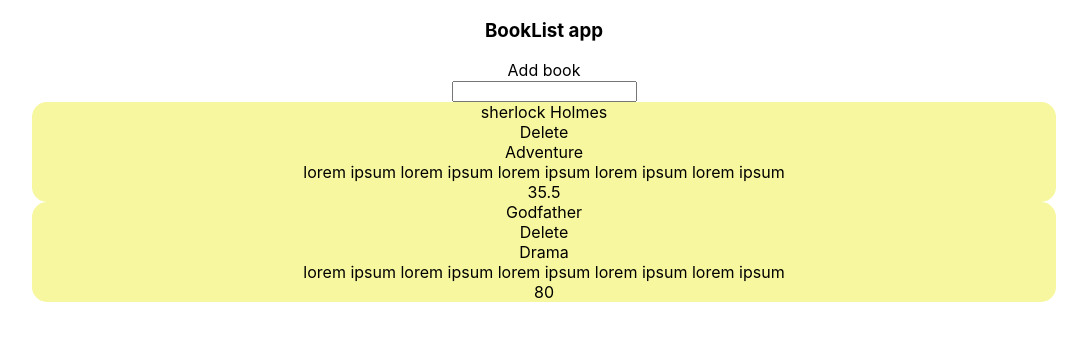
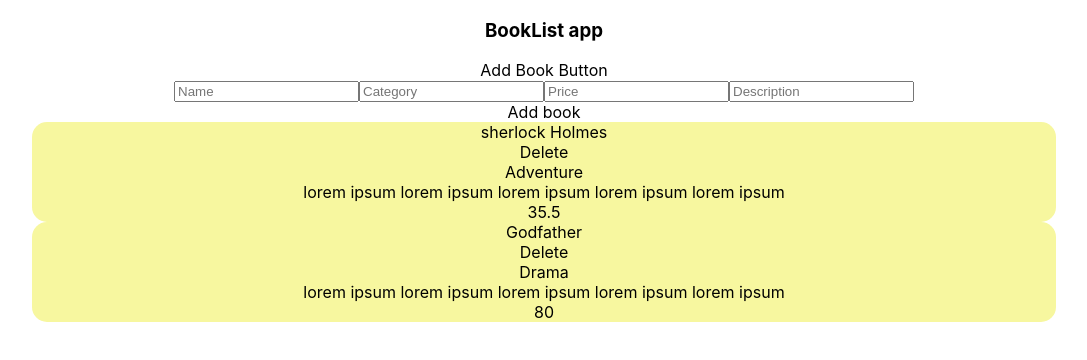
Before and after one commit to Meghanath91/booklist, a React (Create React App) app: page / in a window 1280 px wide. Shown: the top 360 px of the page, without its empty margins (96-1183 px from the left). Built offline with nearby package versions, Linux system fonts and the light colour scheme.

Commit message:
add all inputs

```diff
--- a/src/App.js
+++ b/src/App.js
@@ -7,7 +7,6 @@ function App() {
   return (
     <div className="App">
       <BookList />
-
     </div>
   );
 }
--- a/src/app/components/AddBook.js
+++ b/src/app/components/AddBook.js
@@ -2,29 +2,58 @@ import React, { useState } from 'react'
 import { useDispatch } from 'react-redux'
 import { v1 as uuid } from 'uuid'
 import { addBook } from '../redux/actions'
+import Form from './Form'
 
 export default function AddBook() {
   const dispatch = useDispatch()
-  const [name, setName] = useState('');
+
+  const [name, setName] = useState("");
+  const [category, setCategory] = useState("");
+  const [price, setPrice] = useState("");
+  const [description, setDescription] = useState("");
+
   const handleName = (e) => {
     const bookName = e.target.value;
     setName(bookName);
-  }
+  };
+  const handleCategory = (e) => {
+    const bookCategory = e.target.value;
+    setCategory(bookCategory);
+  };
+  const handlePrice = (e) => {
+    const bookPrice = e.target.value;
+    setPrice(bookPrice);
+  };
+  const handleDescription = (e) => {
+    const bookDescription = e.target.value;
+    setDescription(bookDescription);
+  };
   const handleAddBook = () => {
     dispatch(addBook({
       id: uuid(),
-      name: name
+      name: name,
+      category: category,
+      price: price,
+      description: description
     }))
     setName('')
+    setCategory('')
+    setPrice('')
+    setDescription('')
   }
   return (
     <div>
+      <Form
+        name={name}
+        category={category}
+        price={price}
+        description={description}
+        handleName={handleName}
+        handleCategory={handleCategory}
+        handlePrice={handlePrice}
+        handleDescription={handleDescription}
+      />
       <div onClick={handleAddBook}>Add book</div>
-      <input
-        onChange={handleName}
-        value={name}
-        type="text"
-      />
     </div>
   )
 }
--- a/src/app/components/BookList.js
+++ b/src/app/components/BookList.js
@@ -6,10 +6,13 @@ import BookItem from "./BookItem";
 export default function BookList() {
 
   let books = useSelector(state => state)
-  console.log(books)
+  const handleAddBook = () => {
+
+  }
   return (
     <div>
       <h3>BookList app</h3>
+      <div onClick={handleAddBook}>Add Book Button</div>
       <AddBook />
       {books.map(book => {
         return <BookItem key={book.id} book={book}
--- a/src/app/components/Form.js
+++ b/src/app/components/Form.js
@@ -1,9 +1,21 @@
-import React from 'react'
+import React from "react";
 
-export default function Form() {
+export default function Form({
+  name,
+  category,
+  price,
+  description,
+  handleName,
+  handleCategory,
+  handlePrice,
+  handleDescription,
+}) {
   return (
     <div>
-
+      <input placeholder="Name" onChange={handleName} value={name} type="text" />
+      <input placeholder="Category" onChange={handleCategory} value={category} type="text" />
+      <input placeholder="Price" onChange={handlePrice} value={price} type="text" />
+      <input placeholder="Description" onChange={handleDescription} value={description} type="text" />
     </div>
-  )
+  );
 }
```
Also changed, not shown: 1 other file (tests, documents, lock files or other folders).
